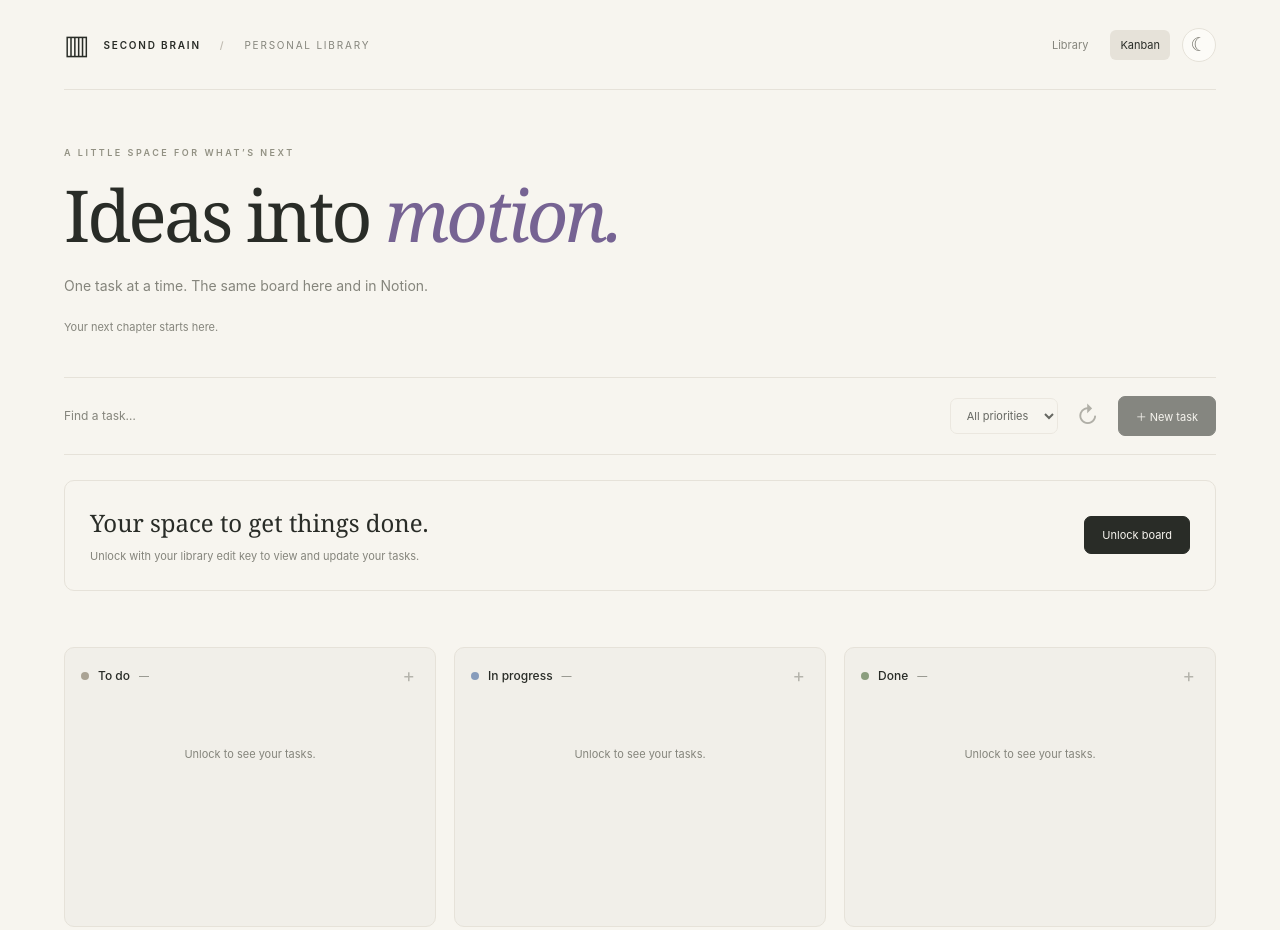
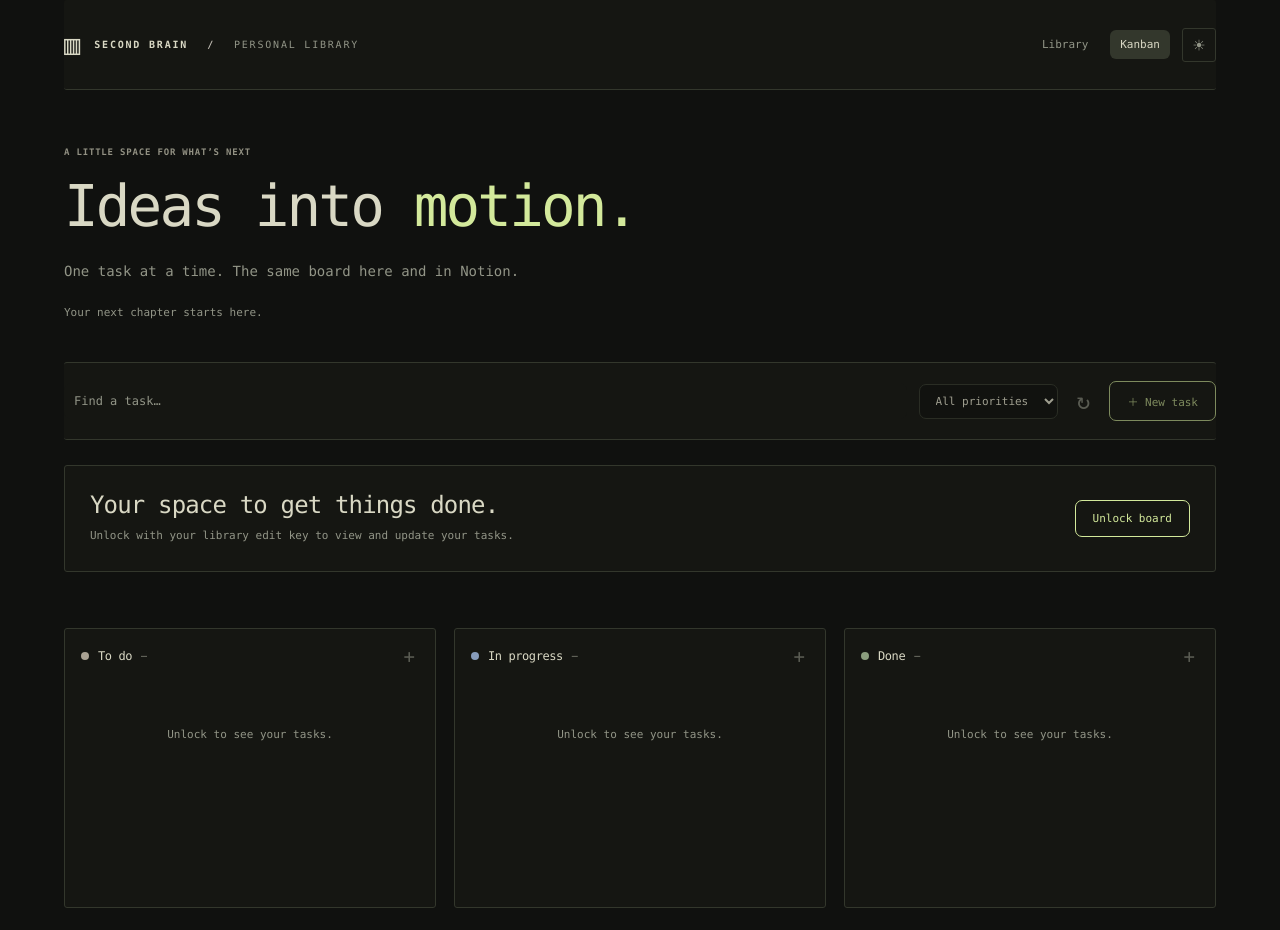
Before and after one commit to waade-dev/second-brain-obsedian, a browser extension: page notion-library/public/tasks.html in a window 1280 px wide. Shown: the top 930 px of the page. Drawn offline with Linux system fonts and the light colour scheme.

Commit message:
Apply Waade visual theme while preserving site functionality

```diff
--- a/notion-library/public/tasks.html
+++ b/notion-library/public/tasks.html
@@ -3,7 +3,7 @@
 <head>
   <meta charset="UTF-8">
   <meta name="viewport" content="width=device-width, initial-scale=1">
-  <meta name="theme-color" content="#f7f5ef">
+  <meta name="theme-color" content="#10110f">
   <title>Amith’s tasks — Second Brain</title>
   <link rel="icon" href="favicon.svg" type="image/svg+xml">
   <script src="theme.js"></script>
@@ -11,6 +11,7 @@
   <link rel="stylesheet" href="books.css">
   <link rel="stylesheet" href="tasks.css">
   <script type="module" src="tasks.js"></script>
+  <link rel="stylesheet" href="waade-theme.css">
 </head>
 <body>
   <div class="app-shell">
--- a/notion-library/public/theme.js
+++ b/notion-library/public/theme.js
@@ -3,7 +3,7 @@
   let chosen;
   try {chosen=localStorage.getItem('library-theme');}catch{}
   function apply(theme){document.documentElement.dataset.theme=theme;const button=document.getElementById('theme-toggle');if(button){button.textContent=theme==='dark'?'☀':'☾';button.setAttribute('aria-label',theme==='dark'?'Switch to light mode':'Switch to dark mode');button.setAttribute('aria-pressed',String(theme==='dark'));}}
-  apply(chosen==='light'||chosen==='dark'?chosen:media.matches?'dark':'light');
-  media.addEventListener('change',()=>{if(!chosen)apply(media.matches?'dark':'light');});
+  apply(chosen==='light'||chosen==='dark'?chosen:'dark');
+  media.addEventListener('change',()=>{if(!chosen)apply('dark');});
   document.addEventListener('DOMContentLoaded',()=>{apply(document.documentElement.dataset.theme);document.getElementById('theme-toggle')?.addEventListener('click',()=>{chosen=document.documentElement.dataset.theme==='dark'?'light':'dark';try{localStorage.setItem('library-theme',chosen);}catch{}apply(chosen);});});
 })();
--- /dev/null
+++ b/notion-library/public/waade-theme.css
@@ -0,0 +1,23 @@
+/* Waade: shared visual language. Content, layouts and application behavior remain site-owned. */
+:root,:root[data-theme="dark"],:root[data-theme="light"],:root.dark{
+ --waade-bg:#10110f;--waade-panel:#151612;--waade-raised:#1e2119;--waade-text:#d9d8c4;--waade-muted:#929587;--waade-dim:#78806f;--waade-border:#33372c;--waade-accent:#d3e99b;--waade-warm:#ce9870;--waade-soft:#d3e99b0d;--waade-mono:'SFMono-Regular',Consolas,'Liberation Mono',monospace;
+ --bg:var(--waade-bg);--paper:var(--waade-bg);--panel:var(--waade-panel);--white:var(--waade-panel);--surface:var(--waade-panel);--surface-2:var(--waade-raised);--card:var(--waade-panel);--ink:var(--waade-text);--text:var(--waade-text);--fg:var(--waade-text);--muted:var(--waade-muted);--ink-2:var(--waade-muted);--dim:var(--waade-dim);--ink-3:var(--waade-dim);--faint:var(--waade-dim);--line:var(--waade-border);--border:var(--waade-border);--hairline:var(--waade-border);--accent:var(--waade-accent);--blue:var(--waade-accent);--purple:var(--waade-accent);--sage:var(--waade-accent);--green:var(--waade-accent);--orange:var(--waade-warm);--warm:var(--waade-warm);--pale:var(--waade-soft);--blue-wash:var(--waade-soft);--accent-soft:var(--waade-soft);--accent-soft-2:#d3e99b20;--accent-hover:#e2f1ba;--sans:var(--waade-mono);--serif:var(--waade-mono);--mono:var(--waade-mono);--radius:3px;--shadow:none;color-scheme:dark;
+}
+:root[data-theme="light"],:root[data-theme="paper"]{--waade-bg:#eeece4;--waade-panel:#e6e4da;--waade-raised:#deded1;--waade-text:#2f352b;--waade-muted:#606655;--waade-dim:#6d7464;--waade-border:#c7cbbc;--waade-accent:#526b2f;--waade-warm:#9c613e;--waade-soft:#526b2f0d;--accent-hover:#405923;color-scheme:light}
+html,body{background:var(--waade-bg);color:var(--waade-text)}
+body,button,input,select,textarea{font-family:var(--waade-mono)}
+h1,h2,h3,h4,h5,h6{font-family:var(--waade-mono);font-weight:400;letter-spacing:-.035em}
+h1 em,h2 em,h3 em{font-style:normal;color:var(--waade-accent)}
+button,input,select,textarea{border-radius:3px}
+button:focus-visible,a:focus-visible,input:focus-visible,select:focus-visible,textarea:focus-visible{outline:2px solid var(--waade-accent);outline-offset:4px}
+::selection{background:var(--waade-accent);color:var(--waade-bg)}
+.eyebrow,.mini-label,.kicker,.section-label{font-family:var(--waade-mono);letter-spacing:.09em}
+
+:root,:root[data-theme=dark],:root[data-theme=light]{--page:var(--waade-panel);--page-muted:var(--waade-raised);--soft-ink:var(--waade-muted);--shadow-ink:#0003}
+body{font-size:14px}.hero h1{font-family:var(--waade-mono);font-size:clamp(34px,4.5vw,65px);font-weight:400;line-height:1.15;letter-spacing:-.05em}.hero h1 em{font-style:normal;color:var(--waade-accent)}
+.topbar,.toolbar,.task-toolbar,.card,.task-card,.task-column,.unlock-panel,.book-reader,.book-dialog,dialog,.search-wrap,.view-switch,.collection-card{background:var(--waade-panel);border-color:var(--waade-border);border-radius:3px;box-shadow:none}
+button,input,select,.theme-toggle,.book-tabs button{border-radius:3px}
+.task-primary,.primary-button,.connect-button{background:transparent;color:var(--waade-accent);border:1px solid var(--waade-accent)}
+.task-primary:hover,.primary-button:hover{background:var(--waade-accent);color:var(--waade-bg)}
+input,select,textarea{background:var(--waade-bg);color:var(--waade-text);border-color:var(--waade-border)}
+:root[data-theme=dark] .task-column,:root[data-theme=dark] .task-card{background:var(--waade-panel);border-color:var(--waade-border)}
```
Also changed, not shown: notion-library/public/index.html (+2 -1 lines).
